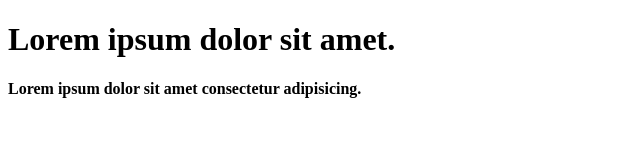
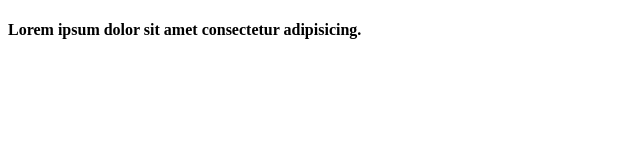
Before and after one commit to SAHE82/front-end, a plain HTML site: page index.html in a window 1280 px wide. Shown: the whole page, without its empty margins (0-640 px from the left). Drawn offline with Linux system fonts and the light colour scheme.

Commit message:
Update index.html

```diff
--- a/index.html
+++ b/index.html
@@ -6,7 +6,7 @@
     <title>Document</title>
 </head>
 <body>
-    <h1>Lorem ipsum dolor sit amet. </h1>
+
     <h4>Lorem ipsum dolor sit amet consectetur adipisicing.</h4>
 </body>
 </html>
```
